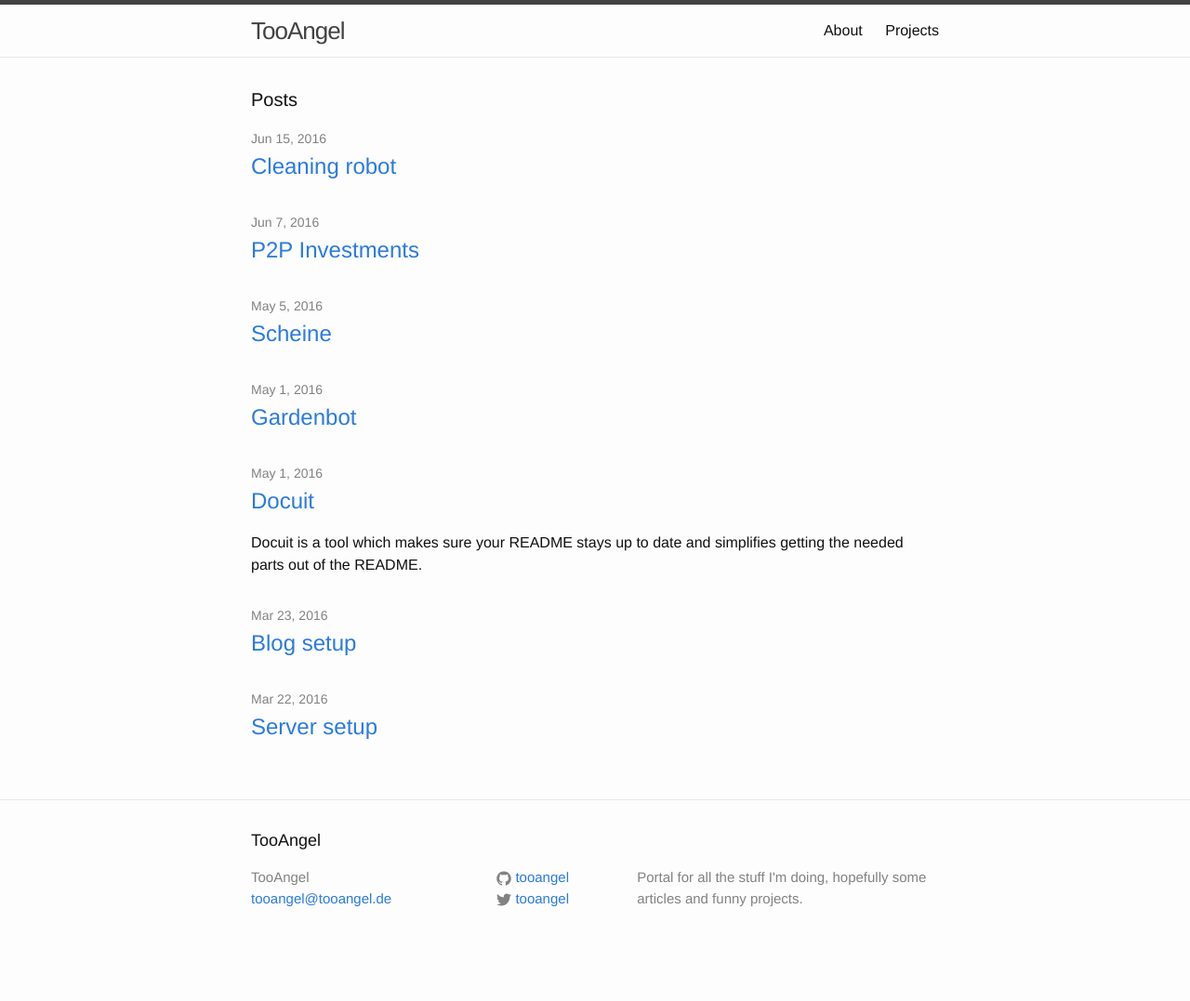
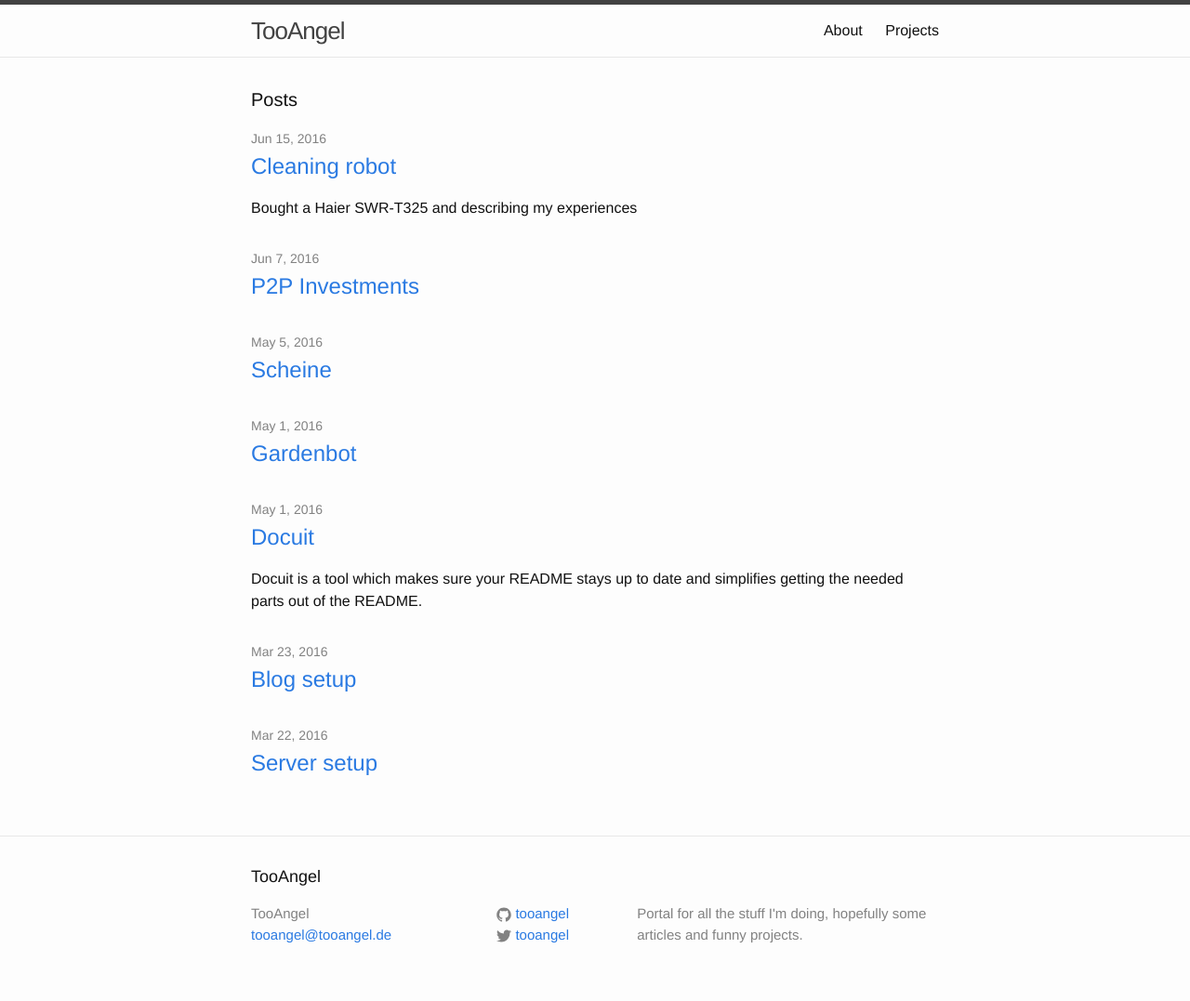
Before and after one commit to TooAngel/tooangel.de, a Jekyll site: the page built from index.html, in a window 1280 px wide. Shown: the whole page at 93% size. Built offline with Jekyll 4.4.1, drawn with Linux system fonts in a browser that asks for light colours; before the commit the page ends 1038 px from its top, so only the background shows below that.

Commit message:
Add teaser

```diff
--- a/_posts/2016-06-15-cleaning-robot.markdown
+++ b/_posts/2016-06-15-cleaning-robot.markdown
@@ -2,6 +2,7 @@
 layout: post
 title:  "Cleaning robot"
 date:   2016-06-15 22:38:51 +0200
+teaser: "Bought a Haier SWR-T325 and describing my experiences"
 categories:
  - robot
  - cleaning
```
